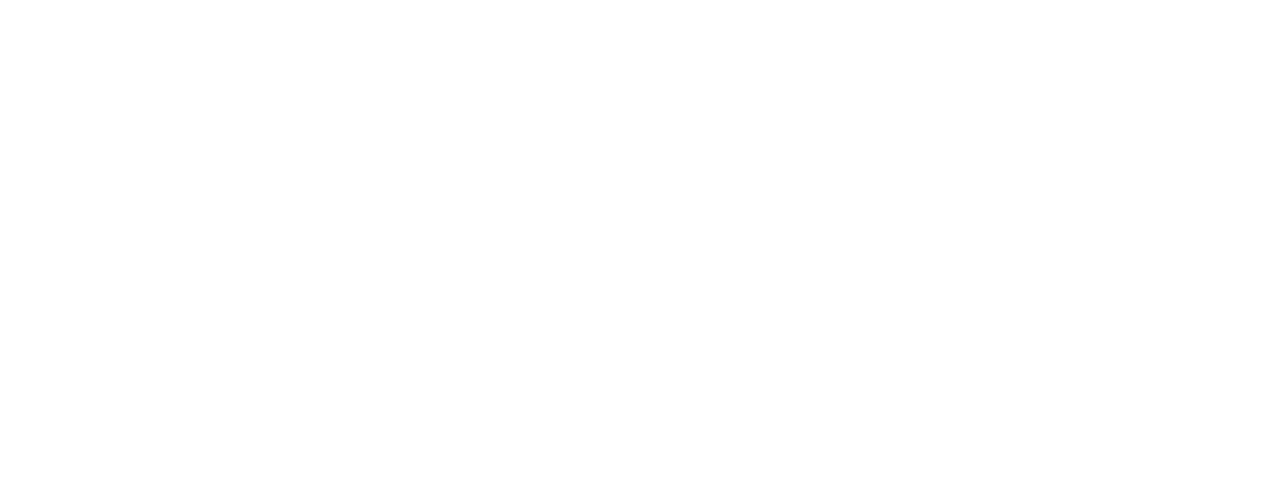
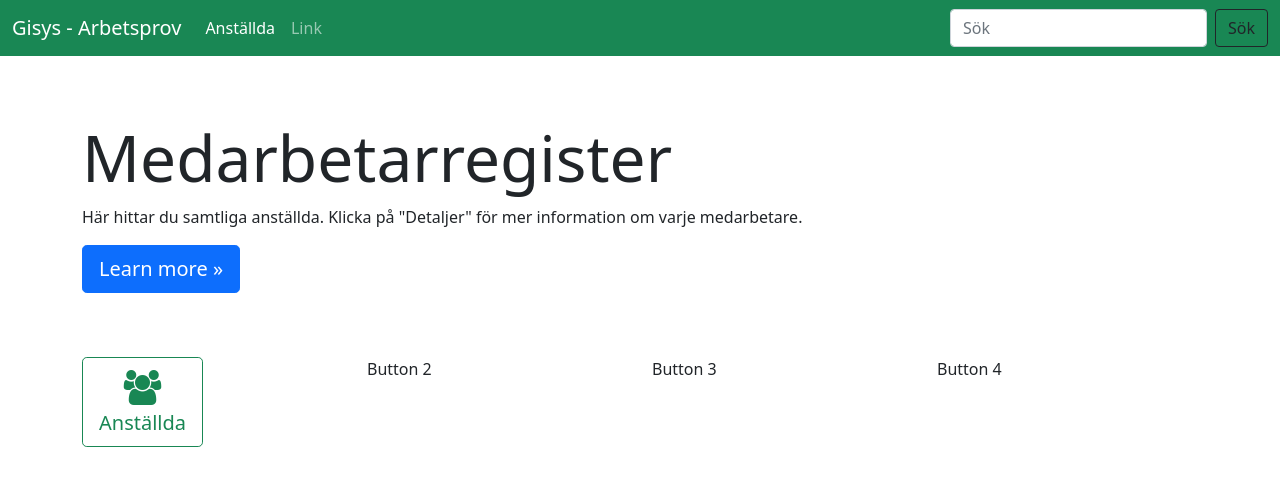
Before and after one commit to anlindman/gisys-employee, an Angular app: page / in a window 1280 px wide. Shown: the top 486 px of the page. Built offline with nearby package versions, Linux system fonts and the light colour scheme.

Commit message:
Adding components and routing

```diff
--- a/src/app/app-routing.module.ts
+++ b/src/app/app-routing.module.ts
@@ -1,7 +1,13 @@
 import { NgModule } from '@angular/core';
 import { RouterModule, Routes } from '@angular/router';
+import { HomeComponent } from './home/home.component';
+import { EmployeeComponent } from './employee/employee.component';
 
-const routes: Routes = [];
+const routes: Routes = [
+  {path: 'home', component: HomeComponent},
+  {path: 'employees', component: EmployeeComponent},
+  {path: '', component: HomeComponent}
+];
 
 @NgModule({
   imports: [RouterModule.forRoot(routes)],
--- a/src/app/app.component.html
+++ b/src/app/app.component.html
@@ -1 +1,34 @@
+<nav class="navbar navbar-expand-md navbar-dark bg-success mb-4">
+  <div class="container-fluid">
+    <a class="navbar-brand" href="/home">Gisys - Arbetsprov</a>
+    <button class="navbar-toggler" type="button" data-bs-toggle="collapse"
+            data-bs-target="#navbarCollapse" aria-controls="navbarCollapse"
+            aria-expanded="false" aria-label="Toggle navigation">
+      <span class="navbar-toggler-icon"></span>
+    </button>
+    <div class="collapse navbar-collapse" id="navbarCollapse">
+      <ul class="navbar-nav me-auto mb-2 mb-md-0">
+        <li class="nav-item">
+          <a class="nav-link active" aria-current="page" href="/employees">Anställda</a>
+        </li>
+        <li class="nav-item">
+          <a class="nav-link" href="#">Link</a>
+        </li>
+      </ul>
+      <form class="d-flex" role="search">
+        <input class="form-control me-2" type="search" placeholder="Sök" aria-label="Search">
+        <button class="btn btn-outline-dark" type="submit">Sök</button>
+      </form>
+    </div>
+  </div>
+</nav>
+
+<div class="jumbotron">
+  <div class="container">
+    <h1 class="display-3">Medarbetarregister</h1>
+    <p>Här hittar du samtliga anställda. Klicka på "Detaljer" för mer information om varje medarbetare.</p>
+    <p><a class="btn btn-primary btn-lg" href="#" role="button">Learn more &raquo;</a></p>
+  </div>
+</div>
+
 <router-outlet></router-outlet>
--- a/src/app/app.module.ts
+++ b/src/app/app.module.ts
@@ -3,10 +3,14 @@
 
 import { AppRoutingModule } from './app-routing.module';
 import { AppComponent } from './app.component';
+import { EmployeeComponent } from './employee/employee.component';
+import { HomeComponent } from './home/home.component';
 
 @NgModule({
   declarations: [
-    AppComponent
+    AppComponent,
+    EmployeeComponent,
+    HomeComponent
   ],
   imports: [
     BrowserModule,
--- /dev/null
+++ b/src/app/employee/employee.component.html
@@ -0,0 +1 @@
+<p>This is the Employee Component</p>
--- /dev/null
+++ b/src/app/employee/employee.component.ts
@@ -0,0 +1,15 @@
+import { Component, OnInit } from '@angular/core';
+
+@Component({
+  selector: 'app-employee',
+  templateUrl: './employee.component.html',
+  styleUrls: ['./employee.component.css']
+})
+export class EmployeeComponent implements OnInit {
+
+  constructor() { }
+
+  ngOnInit(): void {
+  }
+
+}
--- /dev/null
+++ b/src/app/home/home.component.html
@@ -0,0 +1,21 @@
+<div class="container">
+    <div class="row">
+      <div class="col-sm">
+        <a href="/employees"
+           role="button"
+           class="btn btn-outline-success btn-lg btn-block text-center">
+          <span><i class="fa fa-users"></i></span>
+          <br>Anställda
+        </a>
+      </div>
+      <div class="col-sm">
+        Button 2
+      </div>
+      <div class="col-sm">
+        Button 3
+      </div>
+      <div class="col-sm">
+        Button 4
+      </div>
+    </div>
+  </div>
--- /dev/null
+++ b/src/app/home/home.component.ts
@@ -0,0 +1,15 @@
+import { Component, OnInit } from '@angular/core';
+
+@Component({
+  selector: 'app-home',
+  templateUrl: './home.component.html',
+  styleUrls: ['./home.component.css']
+})
+export class HomeComponent implements OnInit {
+
+  constructor() { }
+
+  ngOnInit(): void {
+  }
+
+}
--- a/src/styles.css
+++ b/src/styles.css
@@ -1,3 +1,12 @@
 /* You can add global styles to this file, and also import other style files */
 @import "~bootstrap/dist/css/bootstrap.css";
 @import "~font-awesome/css/font-awesome.css";
+
+.container{
+    margin-top:5%;
+  }
+
+.fa{
+    font-size: 35px;
+    margin-top: 5%;
+  }
```
Also changed, not shown: src/app/employee/employee.component.css (added), src/app/home/home.component.css (added), 2 other files (tests, documents, lock files or other folders).
